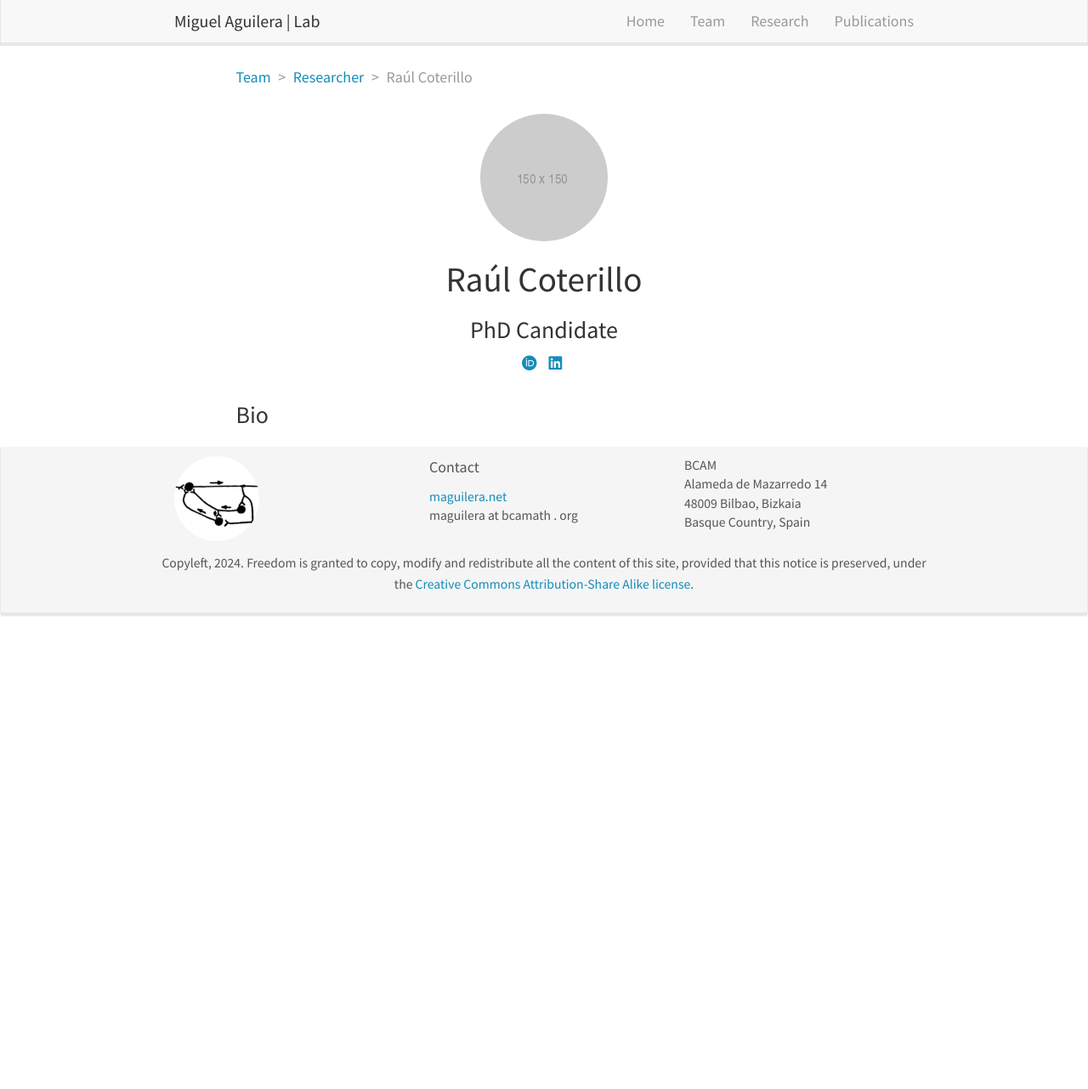
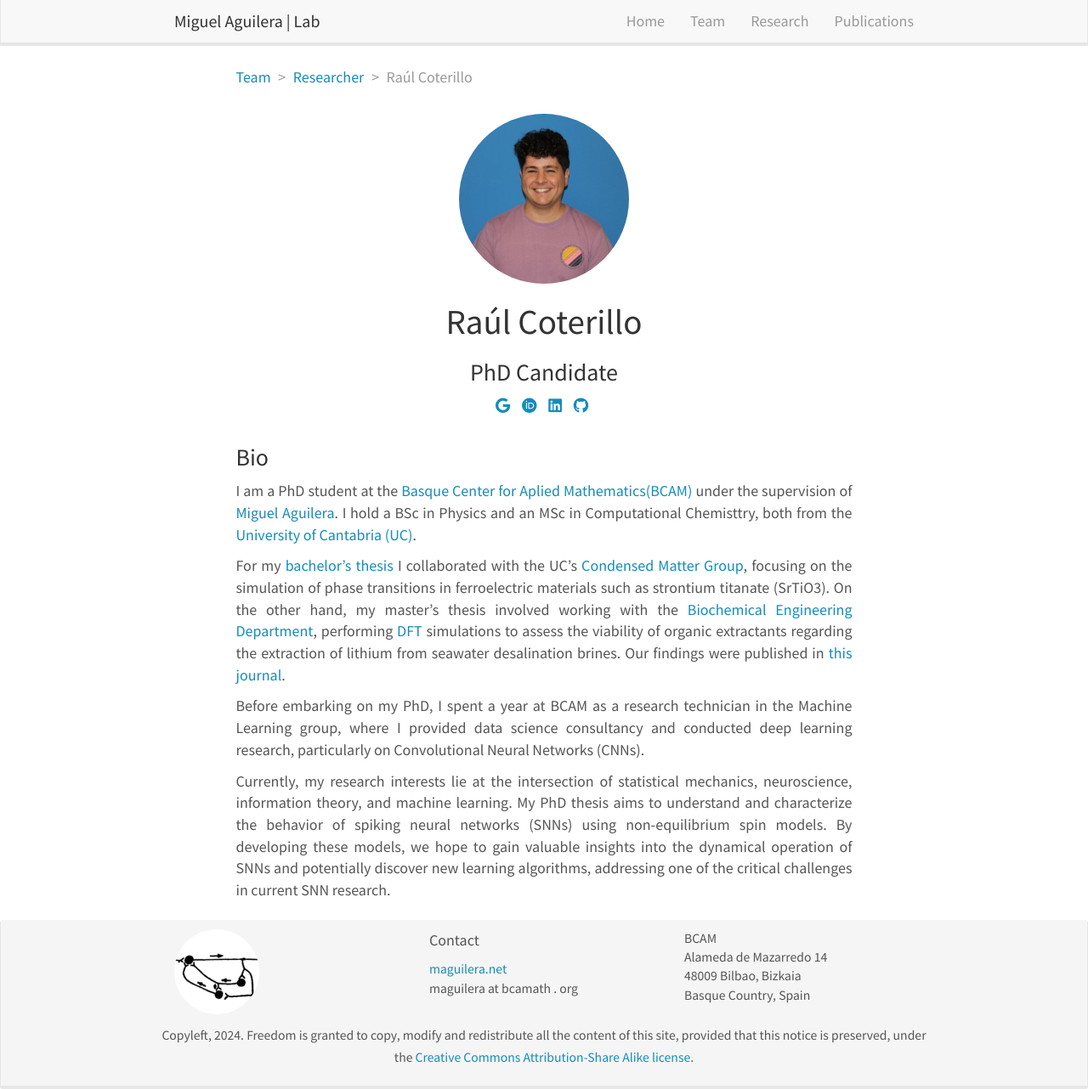
Before and after one commit to MiguelAguilera/maguilera-lab.github.io, a Jekyll site: the page built from _pages/team/_posts/2024-01-01-raul-coterillo.md, in a window 1280 px wide and 1282 px high. Shown: the whole window at 85% size. Built offline with Jekyll 4.4.1, drawn with Linux system fonts in a browser that asks for light colours; nearby versions of some CDN libraries.

Commit message:
added raul's bio/pic

```diff
--- a/_pages/team/_posts/2024-01-01-raul-coterillo.md
+++ b/_pages/team/_posts/2024-01-01-raul-coterillo.md
@@ -2,15 +2,14 @@
 layout: member
 category: researcher
 title: Raúl Coterillo
-image: researcher.png
-image2: researcher.png
+image: raulc.jpeg
 role: PhD Candidate
 permalink: 'team/raul-coterillo'
 social:
     twitter:
     linkedin: https://www.linkedin.com/in/raul-coterillo/
-    google-scholar:
-    github:
+    google-scholar: https://scholar.google.es/citations?user=EmdWp8kAAAAJ&hl=es
+    github: https://github.com/rcoteru
     website:
     orcid: https://www.orcid.org/0000-0001-7567-3646
     research-gate:
@@ -18,4 +17,10 @@ education:
  - Education
 ---
 
-<!--Lorem ipsum dolor sit amet, consectetur adipiscing elit, sed do eiusmod tempor incididunt ut labore et dolore magna aliqua. Ut enim ad minim veniam, quis nostrud exercitation ullamco laboris nisi ut aliquip ex ea commodo consequat. Duis aute irure dolor in reprehenderit in voluptate velit esse cillum dolore eu fugiat nulla pariatur. Excepteur sint occaecat cupidatat non proident, sunt in culpa qui officia deserunt mollit anim id est laborum.-->
+I am a PhD student at the [Basque Center for Aplied Mathematics(BCAM)](https://www.bcamath.org/) under the supervision of [Miguel Aguilera](https://maguilera.net/). I hold a BSc in Physics and an MSc in Computational Chemisttry, both from the [University of Cantabria (UC)](https://web.unican.es/centros/ciencias).
+
+For my [bachelor's thesis](https://repositorio.unican.es/xmlui/handle/10902/21070) I collaborated with the UC's [Condensed Matter Group](https://web.unican.es/departamentos/citimac), focusing on the simulation of phase transitions in ferroelectric materials such as strontium titanate (SrTiO3). On the other hand, my master's thesis involved working with the [Biochemical Engineering Department](https://web.unican.es/departamentos/ingquimica), performing [DFT](https://en.wikipedia.org/wiki/Density_functional_theory) simulations to assess the viability of organic extractants regarding the extraction of lithium from seawater desalination brines. Our findings were published in [this journal](https://www.sciencedirect.com/science/article/pii/S001191642200159X).
+
+Before embarking on my PhD, I spent a year at BCAM as a research technician in the Machine Learning group, where I provided data science consultancy and conducted deep learning research, particularly on Convolutional Neural Networks (CNNs).
+
+Currently, my research interests lie at the intersection of statistical mechanics, neuroscience, information theory, and machine learning. My PhD thesis aims to understand and characterize the behavior of spiking neural networks (SNNs) using non-equilibrium spin models. By developing these models, we hope to gain valuable insights into the dynamical operation of SNNs and potentially discover new learning algorithms, addressing one of the critical challenges in current SNN research.
```
Also changed, not shown: images/team/raulc.jpeg (added).
